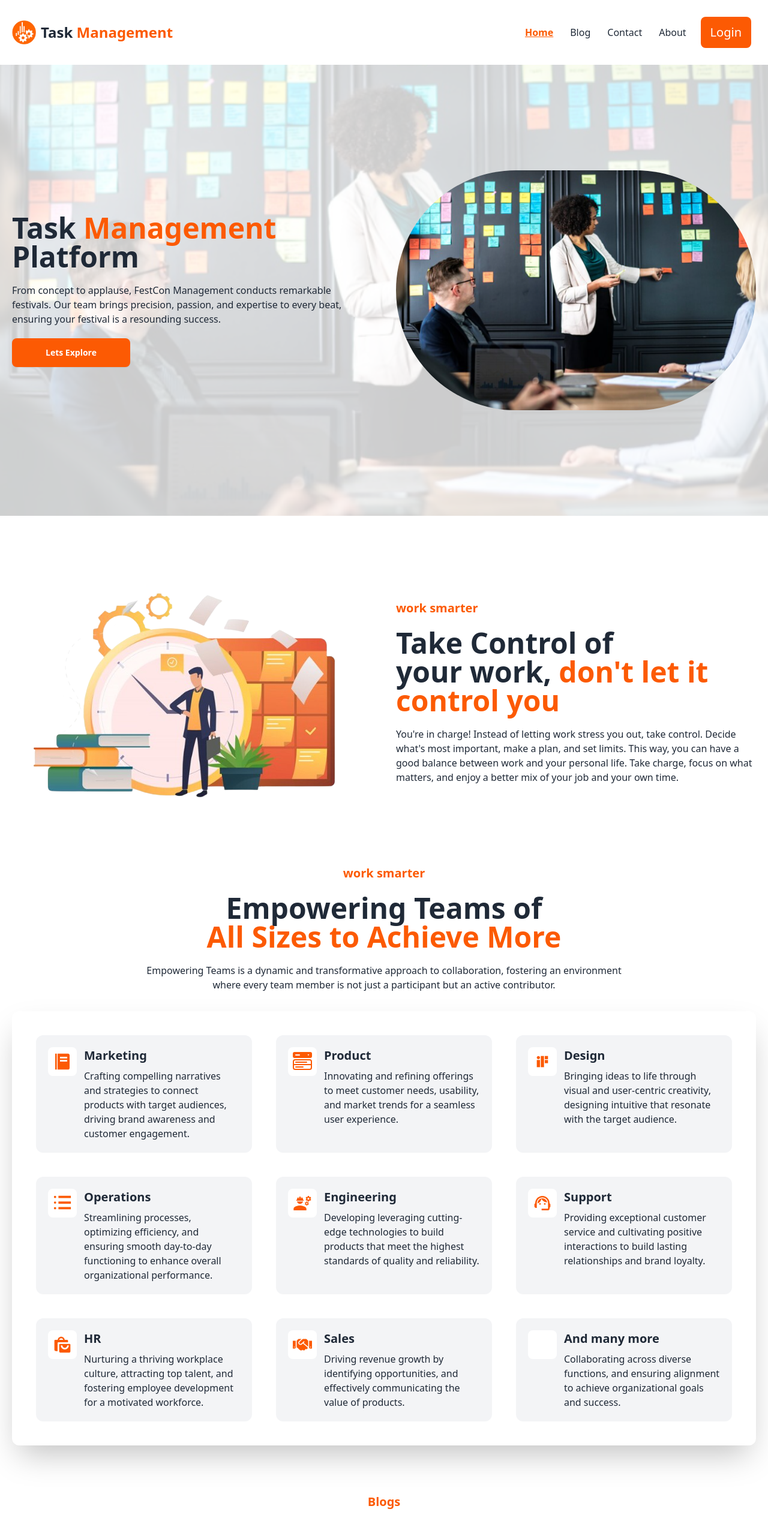
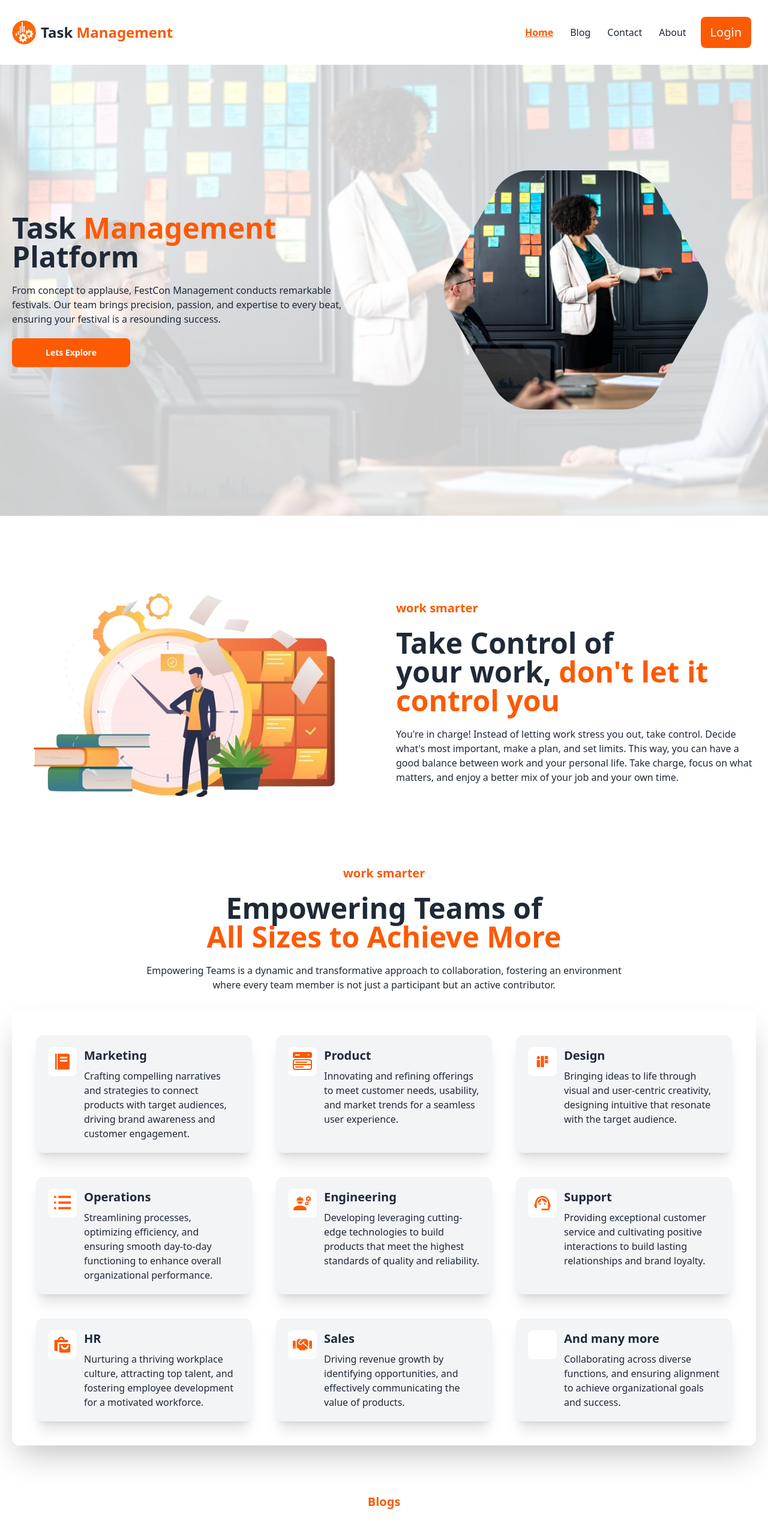
Before and after one commit to jerin-arpa/task-management-platform-client, a React (Vite) app: page / in a window 1280 px wide. Shown: the top 2541 px of the page at 60% size. Built offline with nearby package versions, Linux system fonts and the light colour scheme; no server answers; some icons are missing.

Commit message:
navigate see all blog button to blog page

```diff
--- a/public/blog.json
+++ b/public/blog.json
@@ -4,7 +4,7 @@
         "title": "Nature's Beauty",
         "image": "https://i.ibb.co/2F2rsFC/1.png",
         "date": "2023-01-15",
-        "description": "A breathtaking view of nature's beauty captured at dawn. The serene landscape is a perfect blend of colors."
+        "description": "A breathtaking view of nature's beauty captured at dawn. The landscape is a perfect blend of colors."
     },
     {
         "id": 2,
@@ -82,5 +82,89 @@
         "image": "https://i.ibb.co/Hggt6dG/12.png",
         "date": "2023-12-05",
         "description": "Gaze at the wonders of the night sky captured in this awe-inspiring photograph. A cosmic spectacle to behold."
+    },
+    {
+        "id": 13,
+        "title": "Nature's Beauty",
+        "image": "https://i.ibb.co/2F2rsFC/1.png",
+        "date": "2023-01-15",
+        "description": "A breathtaking view of nature's beauty captured at dawn. The landscape is a perfect blend of colors."
+    },
+    {
+        "id": 14,
+        "title": "City Lights",
+        "image": "https://i.ibb.co/47XcvJH/2.png",
+        "date": "2023-02-05",
+        "description": "City lights shining bright in the night sky, creating a mesmerizing urban glow. An urban landscape marvel."
+    },
+    {
+        "id": 15,
+        "title": "Vintage Vibes",
+        "image": "https://i.ibb.co/m0P2YcF/3.png",
+        "date": "2023-03-20",
+        "description": "Transport yourself to another era with this vintage-themed photograph. A glimpse into the past."
+    },
+    {
+        "id": 16,
+        "title": "Culinary Delight",
+        "image": "https://i.ibb.co/ydFGr0Z/4.png",
+        "date": "2023-04-10",
+        "description": "Indulge in the visual feast of a culinary delight. The vibrant colors and textures are a treat for the eyes."
+    },
+    {
+        "id": 17,
+        "title": "Tech Innovations",
+        "image": "https://i.ibb.co/zrnvKrM/5.png",
+        "date": "2023-05-01",
+        "description": "Explore the latest in tech innovations captured in this futuristic photograph. A glimpse into the world of technology."
+    },
+    {
+        "id": 18,
+        "title": "Travel Adventures",
+        "image": "https://i.ibb.co/vHVqbgX/6.png",
+        "date": "2023-06-12",
+        "description": "Embark on a visual journey with this snapshot from exciting travel adventures. Each image tells a unique story."
+    },
+    {
+        "id": 19,
+        "title": "Abstract Artistry",
+        "image": "https://i.ibb.co/tHdJ3Df/7.png",
+        "date": "2023-07-03",
+        "description": "Dive into the world of abstract art with this captivating composition. Interpretation is limitless."
+    },
+    {
+        "id": 20,
+        "title": "Animal Kingdom",
+        "image": "https://i.ibb.co/Vq4L9xk/8.png",
+        "date": "2023-08-15",
+        "description": "Capture the essence of the animal kingdom in this stunning photograph. A glimpse into the diversity of wildlife."
+    },
+    {
+        "id": 21,
+        "title": "Architectural Marvels",
+        "image": "https://i.ibb.co/gybXGjz/9.png",
+        "date": "2023-09-25",
+        "description": "Admire the beauty of architectural marvels with this striking photograph. A celebration of human creativity and design."
+    },
+    {
+        "id": 22,
+        "title": "Sporting Moments",
+        "image": "https://i.ibb.co/Xtdp2xk/10.png",
+        "date": "2023-10-10",
+        "description": "Capture the intensity of sporting moments in this dynamic photograph. A tribute to the spirit of competition."
+    },
+    {
+        "id": 23,
+        "title": "Celebration of Culture",
+        "image": "https://i.ibb.co/7YVdQWG/11.png",
+        "date": "2023-11-22",
+        "description": "Immerse yourself in the celebration of diverse cultures with this vibrant photograph. A visual ode to unity in diversity."
+    },
+    {
+        "id": 24,
+        "title": "Night Sky Wonders",
+        "image": "https://i.ibb.co/Hggt6dG/12.png",
+        "date": "2023-12-05",
+        "description": "Gaze at the wonders of the night sky captured in this awe-inspiring photograph. A cosmic spectacle to behold."
     }
 ]
--- a/src/Pages/HomePage/Banner/Banner.jsx
+++ b/src/Pages/HomePage/Banner/Banner.jsx
@@ -16,8 +16,9 @@ const Banner = () => {
                                     <button className="btn bg-[#fc5a03] border-0 text-white hover:bg-white hover:text-[#fc5a03] px-14">Lets Explore</button>
                                 </div>
 
-                                <div className="flex-1">
-                                    <img className='w-full rounded-full' src={banner} alt="" />
+                                <div className="flex-1 flex justify-end">
+                                    {/* <img className='w-full rounded-full' src={banner} alt="" /> */}
+                                    <img className="mask mask-hexagon-2" src={banner} />
                                 </div>
                             </div>
                         </div>
--- a/src/Pages/HomePage/EmpoweringTeams/EmpoweringTeams.jsx
+++ b/src/Pages/HomePage/EmpoweringTeams/EmpoweringTeams.jsx
@@ -26,7 +26,7 @@ const EmpoweringTeams = () => {
 
 
             <div className="grid grid-cols-1 md:grid-cols-2 lg:grid-cols-3 gap-10 shadow-2xl p-10 rounded-xl">
-                <div className="bg-gray-100 flex gap-3 p-5 rounded-xl">
+                <div className="bg-gray-100 flex gap-3 p-5 rounded-xl shadow-xl">
                     <div>
                         <BiSolidFoodMenu className="text-[#fc5a03] text-5xl bg-white rounded-lg p-2"></BiSolidFoodMenu>
                     </div>
@@ -37,7 +37,7 @@ const EmpoweringTeams = () => {
                 </div>
 
 
-                <div className="bg-gray-100 flex gap-3 p-5 rounded-xl">
+                <div className="bg-gray-100 flex gap-3 p-5 rounded-xl shadow-xl">
                     <div>
                         <BsFillMenuButtonWideFill className="text-[#fc5a03] text-5xl bg-white rounded-lg p-2"></BsFillMenuButtonWideFill>
                     </div>
@@ -48,7 +48,7 @@ const EmpoweringTeams = () => {
                 </div>
 
 
-                <div className="bg-gray-100 flex gap-3 p-5 rounded-xl">
+                <div className="bg-gray-100 flex gap-3 p-5 rounded-xl shadow-xl">
                     <div>
                         <CgIfDesign className="text-[#fc5a03] text-5xl bg-white rounded-lg p-2"></CgIfDesign>
                     </div>
@@ -59,7 +59,7 @@ const EmpoweringTeams = () => {
                 </div>
 
 
-                <div className="bg-gray-100 flex gap-3 p-5 rounded-xl">
+                <div className="bg-gray-100 flex gap-3 p-5 rounded-xl shadow-xl">
                     <div>
                         <TfiMenuAlt className="text-[#fc5a03] text-5xl bg-white rounded-lg p-2"></TfiMenuAlt>
                     </div>
@@ -69,7 +69,7 @@ const EmpoweringTeams = () => {
                     </div>
                 </div>
 
-                <div className="bg-gray-100 flex gap-3 p-5 rounded-xl">
+                <div className="bg-gray-100 flex gap-3 p-5 rounded-xl shadow-xl">
                     <div>
                         <MdEngineering className="text-[#fc5a03] text-5xl bg-white rounded-lg p-2"></MdEngineering>
                     </div>
@@ -79,7 +79,7 @@ const EmpoweringTeams = () => {
                     </div>
                 </div>
 
-                <div className="bg-gray-100 flex gap-3 p-5 rounded-xl">
+                <div className="bg-gray-100 flex gap-3 p-5 rounded-xl shadow-xl">
                     <div>
                         <MdOutlineSupportAgent className="text-[#fc5a03] text-5xl bg-white rounded-lg p-2"></MdOutlineSupportAgent>
                     </div>
@@ -89,7 +89,7 @@ const EmpoweringTeams = () => {
                     </div>
                 </div>
 
-                <div className="bg-gray-100 flex gap-3 p-5 rounded-xl">
+                <div className="bg-gray-100 flex gap-3 p-5 rounded-xl shadow-xl">
                     <div>
                         <BiSolidShoppingBags className="text-[#fc5a03] text-5xl bg-white rounded-lg p-2"></BiSolidShoppingBags>
                     </div>
@@ -99,7 +99,7 @@ const EmpoweringTeams = () => {
                     </div>
                 </div>
 
-                <div className="bg-gray-100 flex gap-3 p-5 rounded-xl">
+                <div className="bg-gray-100 flex gap-3 p-5 rounded-xl shadow-xl">
                     <div>
                         <FaHandshake className="text-[#fc5a03] text-5xl bg-white rounded-lg p-2"></FaHandshake>
                     </div>
@@ -109,7 +109,7 @@ const EmpoweringTeams = () => {
                     </div>
                 </div>
 
-                <div className="bg-gray-100 flex gap-3 p-5 rounded-xl">
+                <div className="bg-gray-100 flex gap-3 p-5 rounded-xl shadow-xl">
                     <div>
                         <FaUsers className="text-[#fc5a03] text-5xl bg-white rounded-lg p-2"></FaUsers>
                     </div>
--- a/src/Pages/HomePage/TaskBlog/TaskBlog.jsx
+++ b/src/Pages/HomePage/TaskBlog/TaskBlog.jsx
@@ -1,4 +1,5 @@
 import { useEffect, useState } from "react";
+import { Link } from "react-router-dom";
 
 const TaskBlog = () => {
     const [blogs, setBlogs] = useState([]);
@@ -31,7 +32,7 @@ const TaskBlog = () => {
                         className="relative mb-20">
                         <img className="rounded-2xl" src={blog.image} alt="" />
 
-                        <div className="bg-white absolute -bottom-20 mx-5 rounded-2xl p-5">
+                        <div className="bg-white absolute -bottom-20 mx-5 rounded-2xl p-5 shadow-2xl">
                             <p>{blog.date}</p>
                             <h3 className="text-2xl font-bold">{blog.title}</h3>
                             <p>{blog.description}</p>
@@ -41,7 +42,9 @@ const TaskBlog = () => {
             </div>
 
             <div className="pb-20 pt-10 flex justify-center">
-                <button className="btn bg-[#fc5a03] border-0 text-white hover:bg-white hover:text-[#fc5a03] px-14">See All</button>
+                <Link to='/blog'>
+                    <button className="btn bg-[#fc5a03] border-0 text-white hover:bg-white hover:text-[#fc5a03] px-14">See All</button>
+                </Link>
             </div>
         </div>
     );
```
